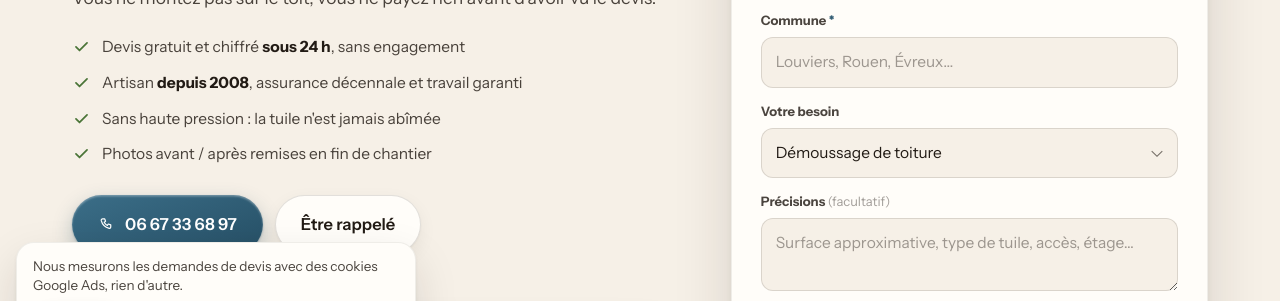
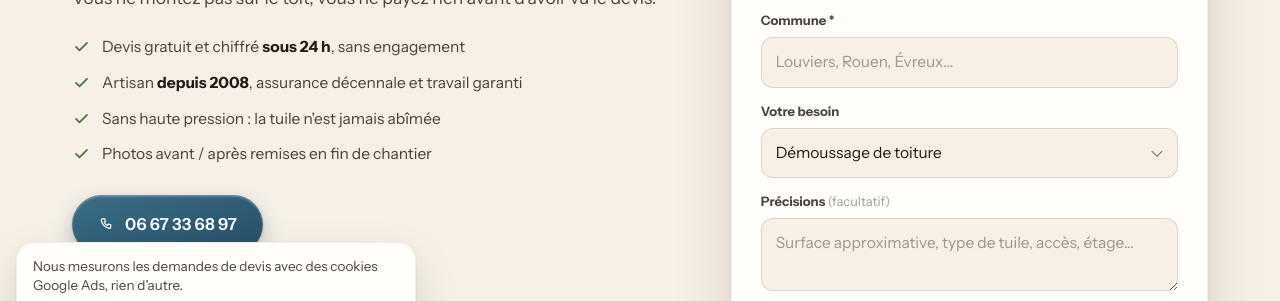
Before and after one commit to netfox-agency/adelelouis, a plain HTML site: page index.html in a window 1280 px wide. Shown: the part 419-720 px from the top of the page. Drawn offline with Linux system fonts and the light colour scheme.

Commit message:
Retrait du bouton « Être rappelé » du hero (redondant avec le formulaire adjacent)
Co-Authored-By: Claude Fable 5 <noreply@anthropic.com>

```diff
--- a/index.html
+++ b/index.html
@@ -188,7 +188,6 @@ j.src='https://www.googletagmanager.com/gtm.js?id='+i+dl;f.parentNode.insertBefo
           <svg viewBox="0 0 24 24" fill="none" aria-hidden="true"><path d="M6.5 4h3l1.2 3.5-2 1.3a11 11 0 0 0 4.5 4.5l1.3-2 3.5 1.2v3a2 2 0 0 1-2.2 2A15.5 15.5 0 0 1 4.5 6.2 2 2 0 0 1 6.5 4Z" stroke="currentColor" stroke-width="1.7" stroke-linejoin="round"/></svg>
           06 67 33 68 97
         </a>
-        <a href="#devis" class="btn btn-ghost btn-lg">Être rappelé</a>
       </div>
       <p class="hero-micro">Réponse le jour même du lundi au samedi, 8 h à 19 h.</p>
 
```
